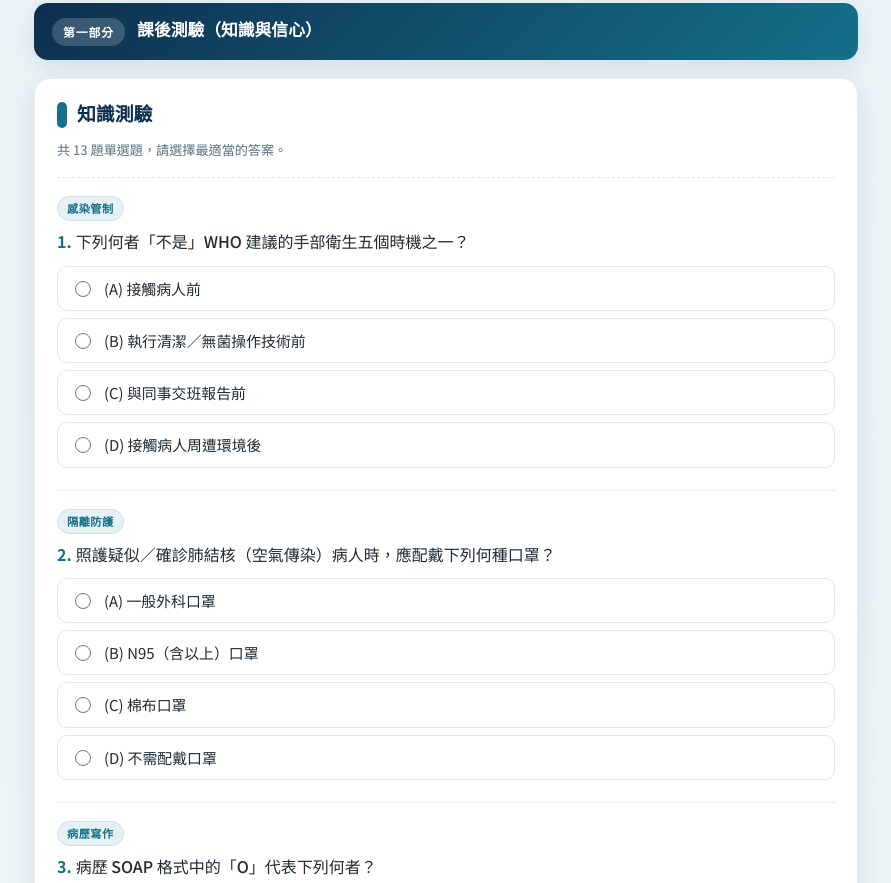
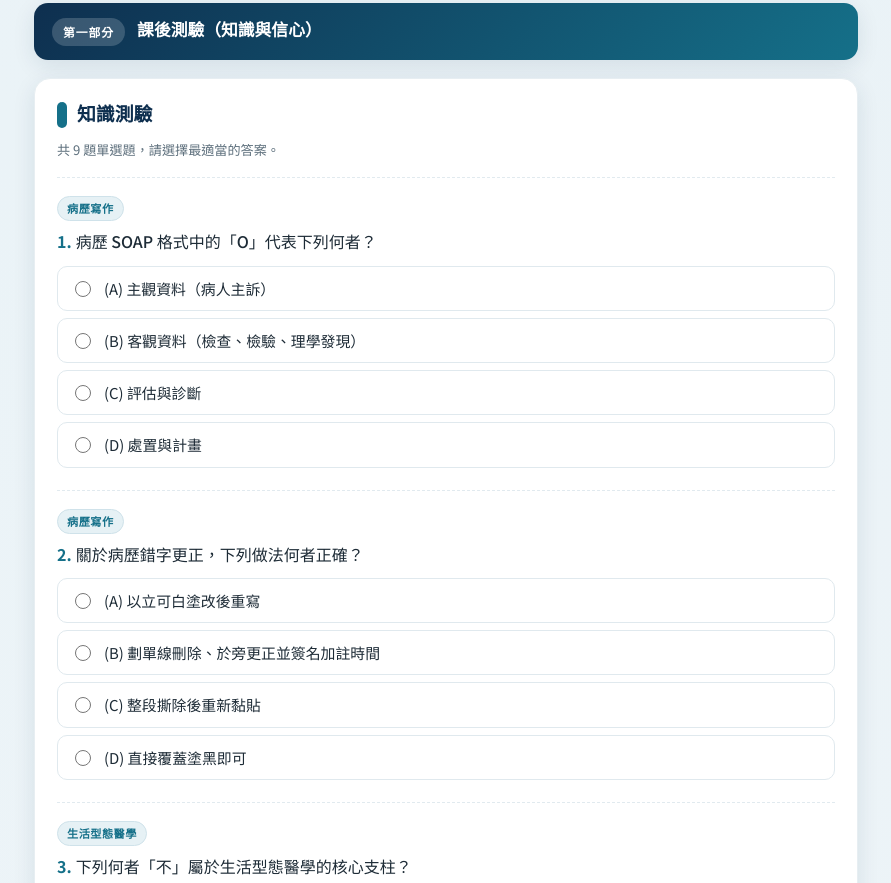
Before and after one commit to puma6095/cmh115ugypct, a plain HTML site: page index.html in a window 1280 px wide. Shown: the part 837-1720 px from the top of the page, without its empty margins (194-1085 px from the left). Drawn offline with Linux system fonts and the light colour scheme.

Commit message:
Update index.html

```diff
--- a/index.html
+++ b/index.html
@@ -263,12 +263,8 @@ const SHEET_ENDPOINT = "https://script.google.com/macros/s/AKfycbwgwKYCsMS_smOEf
 
 /* ====================== 題庫資料 ====================== */
 
-// 知識測驗（課後測驗，answer 為正確選項索引）
+// 知識測驗（課後測驗，answer 為正確選項索引；對應 7/6 課程內容）
 const KNOWLEDGE = [
-  {id:"K1", course:"感染管制", q:"下列何者「不是」WHO 建議的手部衛生五個時機之一？",
-   options:["接觸病人前","執行清潔／無菌操作技術前","與同事交班報告前","接觸病人周遭環境後"], answer:2},
-  {id:"K2", course:"隔離防護", q:"照護疑似／確診肺結核（空氣傳染）病人時，應配戴下列何種口罩？",
-   options:["一般外科口罩","N95（含以上）口罩","棉布口罩","不需配戴口罩"], answer:1},
   {id:"K3", course:"病歷寫作", q:"病歷 SOAP 格式中的「O」代表下列何者？",
    options:["主觀資料（病人主訴）","客觀資料（檢查、檢驗、理學發現）","評估與診斷","處置與計畫"], answer:1},
   {id:"K4", course:"病歷寫作", q:"關於病歷錯字更正，下列做法何者正確？",
@@ -285,22 +281,16 @@ const KNOWLEDGE = [
    options:["異常事件應隱匿以免被責難","鼓勵主動通報異常事件並從系統面檢討改善","僅追究個人疏失即可","接近錯失（near miss）不需通報"], answer:1},
   {id:"K10", course:"公平照護", q:"關於提供公平（equitable）的醫療照護，下列敘述何者正確？",
    options:["可依病人社經地位差別對待","不論種族、性別、宗教或經濟狀況皆應提供同等品質照護","語言不通的病人可省略告知說明","依病人外觀決定照護投入程度"], answer:1},
-  {id:"K11", course:"自殺防治", q:"自殺防治守門人「一問、二應、三轉介」中，「一問」指的是？",
-   options:["主動關懷並適當詢問對方是否有自殺意念","詢問病人的經濟狀況","僅詢問家屬意見即可","避免提及自殺以免刺激對方"], answer:0},
-  {id:"K12", course:"自殺防治", q:"關於與有自殺意念者談論自殺，下列敘述何者正確？",
-   options:["主動詢問自殺意念會增加其自殺風險","適當且開放地談論，反而有助於降低風險並提供協助","應假裝沒看到警訊","自殺都是毫無預兆的"], answer:1},
   {id:"K13", course:"資訊系統／AI", q:"關於使用院內系統（如 A+醫師）與 AI 工具（如 ChatGPT）協助臨床作業，下列敘述何者正確？",
    options:["可將含病人完整個資的內容直接貼入公開 AI 工具查詢","須遵守病人隱私與資安規範，且 AI 產出仍須由醫師專業判讀確認","AI 產出可不經查證直接寫入病歷","系統帳號密碼可與同學共用"], answer:1}
 ];
 
-// 信心自評（課後測驗）
+// 信心自評（課後測驗；對應 7/6 課程內容）
 const CONFIDENCE = [
-  {id:"C1", t:"我了解並能正確執行手部衛生五時機與隔離防護"},
   {id:"C2", t:"我知道發生針扎時的正確處置與通報流程"},
   {id:"C3", t:"我能依 SOAP 格式書寫基本病歷"},
   {id:"C4", t:"我了解病人安全的病人辨識與通報原則"},
   {id:"C5", t:"我認識生活型態醫學的核心概念"},
-  {id:"C6", t:"我了解自殺防治守門人的角色與做法"},
   {id:"C7", t:"我知道如何使用院內資訊系統（含 A+醫師）協助臨床作業"},
   {id:"C8", t:"我了解教育輔導組能提供哪些協助管道"},
   {id:"C9", t:"整體而言，我已準備好開始實習工作"}
@@ -309,7 +299,7 @@ const CONF_LABELS = ["非常\n沒信心","沒信心","普通","有信心","非
 
 // 滿意度 — 各堂課（對應 7/6 課表）
 const SESSIONS = [
-  {id:"S1", t:"安全衛生教育（針扎流程）與報到流程", lec:"人力資源部／安全衛生室／總務室"},
+  {id:"S1", t:"行政報到流程", lec:"人力資源部／安全衛生室／總務室"},
   {id:"S2", t:"環境介紹／院內手機配發", lec:"教學部"},
   {id:"S4", t:"病歷寫作", lec:"腎臟科　江銘彥 醫師"},
   {id:"S5", t:"生活型態醫學", lec:"家庭醫學部　葉亭妤 醫師"},
```
